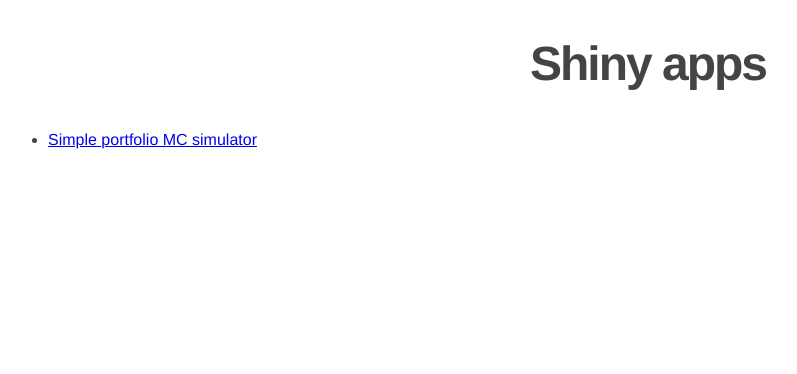
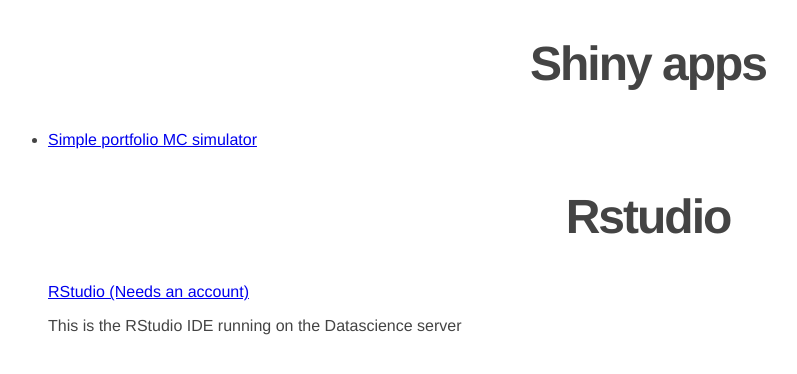
Before and after one commit to timolingh/apache-flask-shiny-docker, a Flask app: page / in a window 1280 px wide. Shown: the part 256-630 px from the top of the page, without its empty margins (12-809 px from the left). Run offline with Flask 2, Linux system fonts and the light colour scheme.

Commit message:
add Rstudio link

```diff
--- a/app/templates/index.html
+++ b/app/templates/index.html
@@ -13,5 +13,8 @@
         <li><a href="http://{{ ec2address }}/shiny/{{ app.appname }}">{{ app.label }}</a></li>
     {% endfor %}
 
+    <h2>Rstudio</h2>
+    <a href="http://10.0.0.150:8787">RStudio (Needs an account)</a>
+    <p>This is the RStudio IDE running on the Datascience server</p>
 </ul>
 {% endblock %}
```
